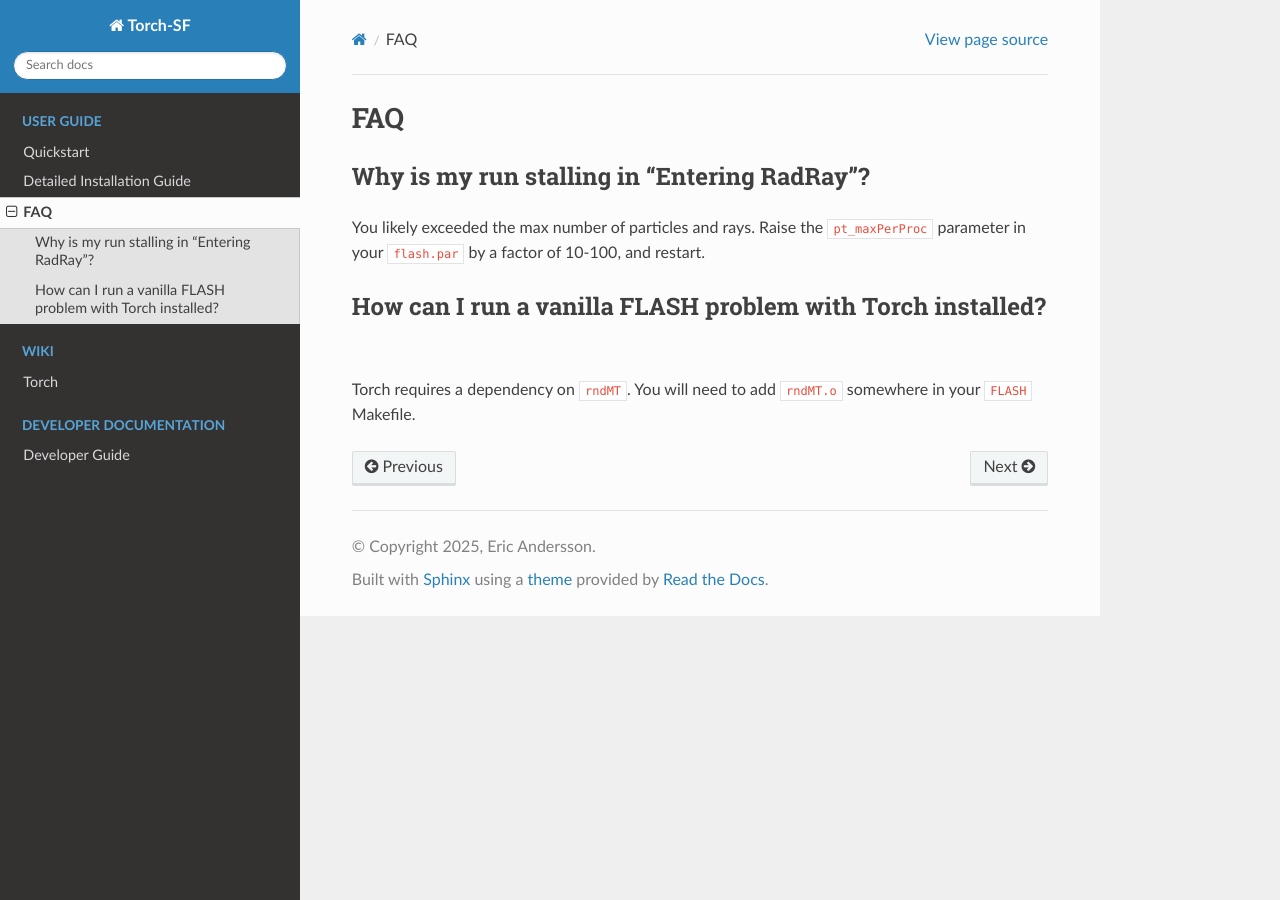
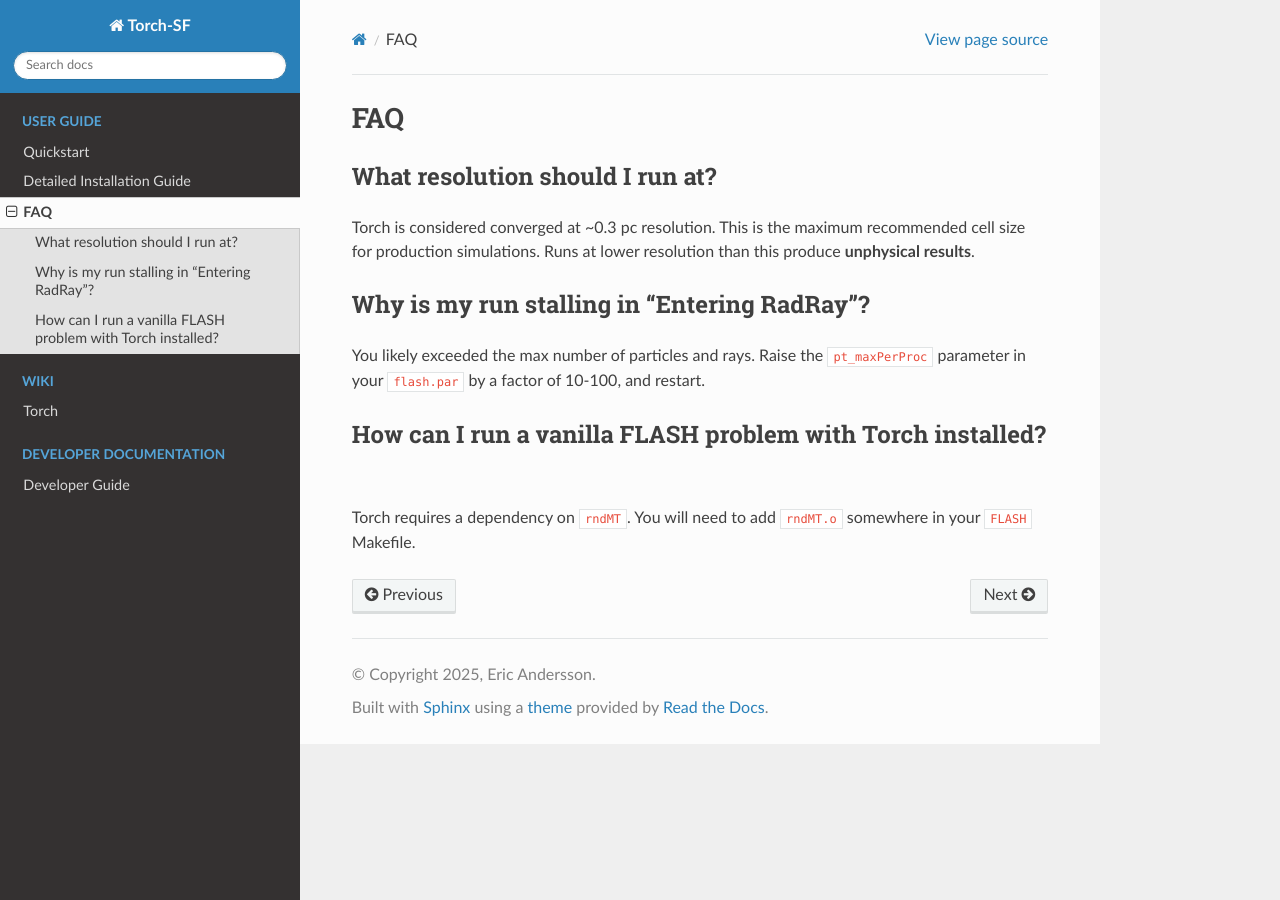
Before and after one commit to torch-sf/torch, a Sphinx documentation site: the page built from docs/rtd/source/manual/FAQ.md, in a window 1280 px wide. Built offline with Sphinx 7.4.7 and the Read the Docs theme 3.1.0, drawn with Linux system fonts in a browser that asks for light colours.

Commit message:
Add FAQ entry on resolution for Torch
Added a new FAQ entry about recommended resolution for Torch.

```diff
--- a/docs/rtd/source/manual/FAQ.md
+++ b/docs/rtd/source/manual/FAQ.md
@@ -1,4 +1,8 @@
 # FAQ
+
+## What resolution should I run at?
+
+Torch is considered converged at ~0.3 pc resolution. This is the maximum recommended cell size for production simulations. Runs at lower resolution than this produce **unphysical results**.
 
 ## Why is my run stalling in "Entering RadRay"?
 
```
